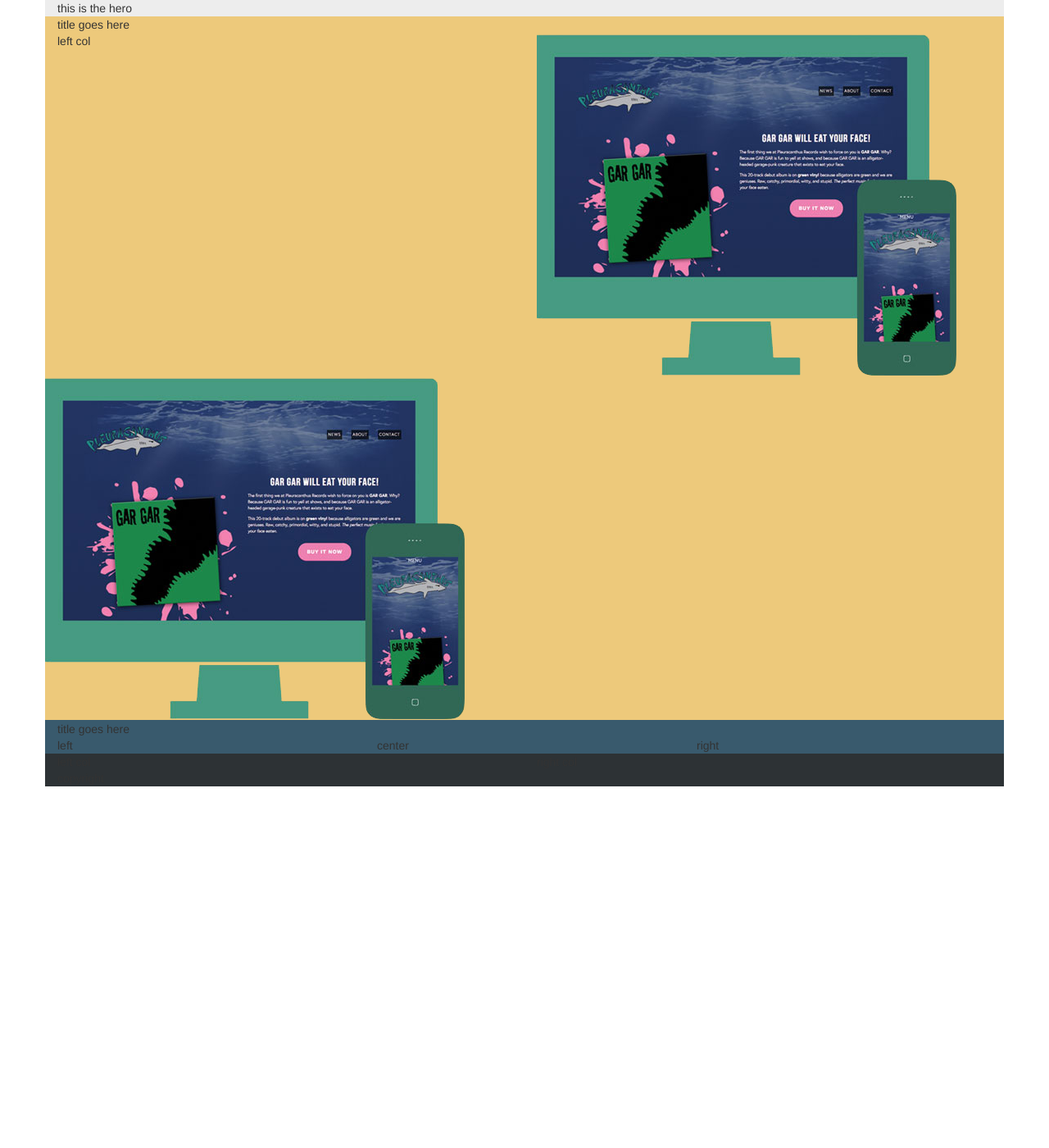
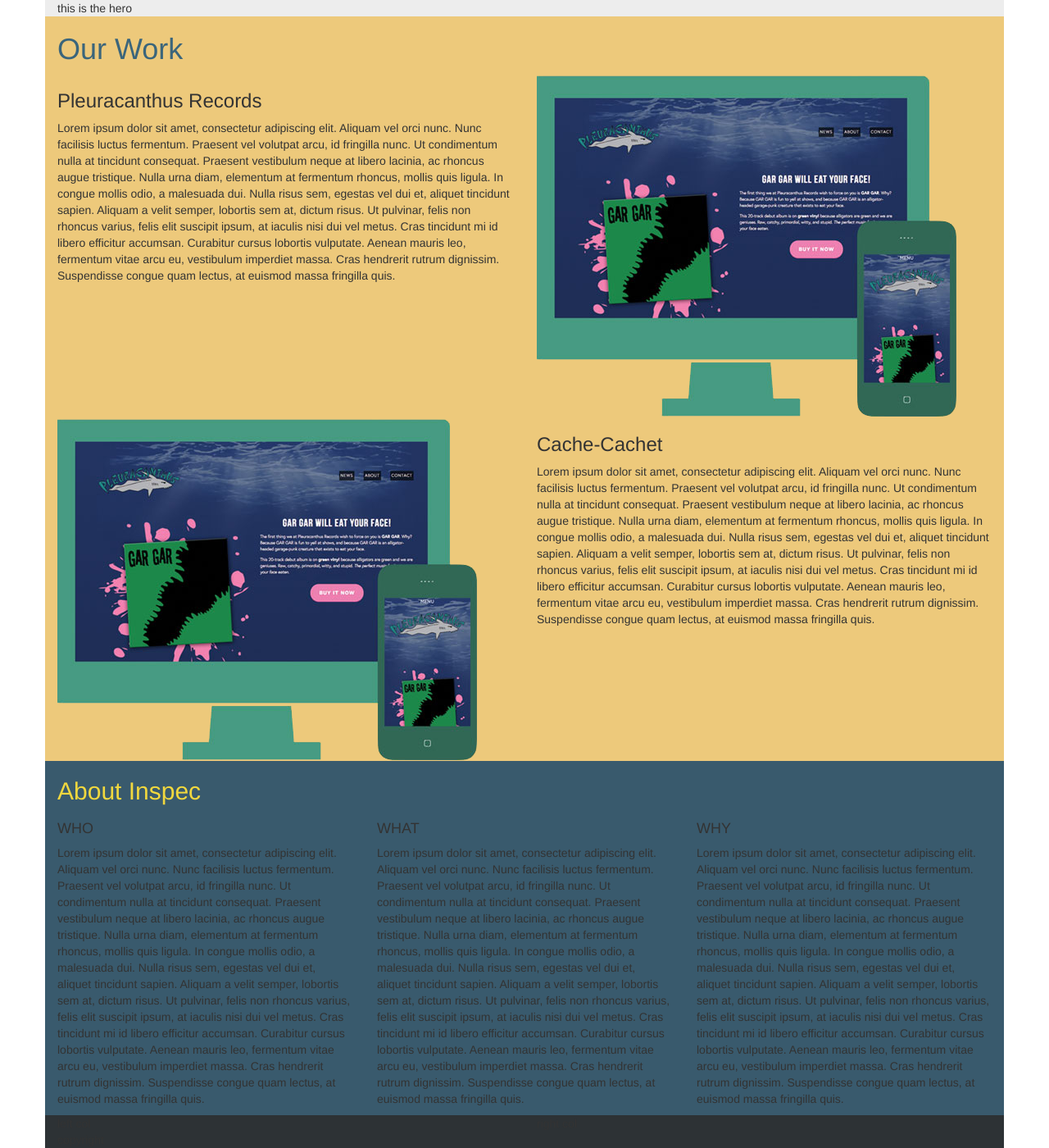
Before and after one commit to InspecDigital/inspecdigital, a plain HTML site: page index.html in a window 1280 px wide. Shown: the whole page at 82% size. Before the commit the page ends 959 px from the top, so only its background shows below. Drawn offline with Linux system fonts and the light colour scheme.

Commit message:
Placeholder text

```diff
--- a/assets/css/main.css
+++ b/assets/css/main.css
@@ -6,12 +6,12 @@ h1 {
   color: #ededed;
 }
 
-h2 {
-
+h1 {
+color: #3b657b
 }
 
-h3 {
-
+h2 {
+color: #f1d83e
 }
 
 h4 {
--- a/index.html
+++ b/index.html
@@ -45,33 +45,48 @@
 
         <div class="row yellow">
           <div class="col-sm-12">
-            title goes here
+            <h1>Our Work</h1>
           </div>
         </div>
 
         <div class="row yellow">
-          <div class="col-sm-6">left col</div>
+          <div class="col-sm-6">
+            <h3>Pleuracanthus Records</h3>
+            <p>Lorem ipsum dolor sit amet, consectetur adipiscing elit. Aliquam vel orci nunc. Nunc facilisis luctus fermentum. Praesent vel volutpat arcu, id fringilla nunc. Ut condimentum nulla at tincidunt consequat. Praesent vestibulum neque at libero lacinia, ac rhoncus augue tristique. Nulla urna diam, elementum at fermentum rhoncus, mollis quis ligula. In congue mollis odio, a malesuada dui. Nulla risus sem, egestas vel dui et, aliquet tincidunt sapien. Aliquam a velit semper, lobortis sem at, dictum risus. Ut pulvinar, felis non rhoncus varius, felis elit suscipit ipsum, at iaculis nisi dui vel metus. Cras tincidunt mi id libero efficitur accumsan. Curabitur cursus lobortis vulputate. Aenean mauris leo, fermentum vitae arcu eu, vestibulum imperdiet massa. Cras hendrerit rutrum dignissim. Suspendisse congue quam lectus, at euismod massa fringilla quis.</p>
+          </div>
           <div class="col-sm-6"><img src=/assets/img/placeholder.png></div>
         </div>
 
-        <div class="row yellow"
+        <div class="row yellow">
           <div class="col-sm-6"><img src=/assets/img/placeholder.png></div>
-          <div class="col-sm-6"></div>
-
-        <div class="row blue">
-          <div class="col-sm-12">
-            title goes here
+          <div class="col-sm-6">
+            <h3>Cache-Cachet</h3>
+            <p>Lorem ipsum dolor sit amet, consectetur adipiscing elit. Aliquam vel orci nunc. Nunc facilisis luctus fermentum. Praesent vel volutpat arcu, id fringilla nunc. Ut condimentum nulla at tincidunt consequat. Praesent vestibulum neque at libero lacinia, ac rhoncus augue tristique. Nulla urna diam, elementum at fermentum rhoncus, mollis quis ligula. In congue mollis odio, a malesuada dui. Nulla risus sem, egestas vel dui et, aliquet tincidunt sapien. Aliquam a velit semper, lobortis sem at, dictum risus. Ut pulvinar, felis non rhoncus varius, felis elit suscipit ipsum, at iaculis nisi dui vel metus. Cras tincidunt mi id libero efficitur accumsan. Curabitur cursus lobortis vulputate. Aenean mauris leo, fermentum vitae arcu eu, vestibulum imperdiet massa. Cras hendrerit rutrum dignissim. Suspendisse congue quam lectus, at euismod massa fringilla quis.</p>
           </div>
         </div>
 
         <div class="row blue">
-          <div class="col-sm-4">left</div>
-          <div class="col-sm-4">center</div>
-          <div class="col-sm-4">right</div>
+          <div class="col-sm-12">
+            <h2>About Inspec</h2>
+          </div>
         </div>
 
+        <div class="row blue">
+          <div class="col-sm-4">
+            <h4>WHO</h4>
+            <p>Lorem ipsum dolor sit amet, consectetur adipiscing elit. Aliquam vel orci nunc. Nunc facilisis luctus fermentum. Praesent vel volutpat arcu, id fringilla nunc. Ut condimentum nulla at tincidunt consequat. Praesent vestibulum neque at libero lacinia, ac rhoncus augue tristique. Nulla urna diam, elementum at fermentum rhoncus, mollis quis ligula. In congue mollis odio, a malesuada dui. Nulla risus sem, egestas vel dui et, aliquet tincidunt sapien. Aliquam a velit semper, lobortis sem at, dictum risus. Ut pulvinar, felis non rhoncus varius, felis elit suscipit ipsum, at iaculis nisi dui vel metus. Cras tincidunt mi id libero efficitur accumsan. Curabitur cursus lobortis vulputate. Aenean mauris leo, fermentum vitae arcu eu, vestibulum imperdiet massa. Cras hendrerit rutrum dignissim. Suspendisse congue quam lectus, at euismod massa fringilla quis.</p>
+          </div>
+          <div class="col-sm-4">
+            <h4>WHAT</h4>
+            <p>Lorem ipsum dolor sit amet, consectetur adipiscing elit. Aliquam vel orci nunc. Nunc facilisis luctus fermentum. Praesent vel volutpat arcu, id fringilla nunc. Ut condimentum nulla at tincidunt consequat. Praesent vestibulum neque at libero lacinia, ac rhoncus augue tristique. Nulla urna diam, elementum at fermentum rhoncus, mollis quis ligula. In congue mollis odio, a malesuada dui. Nulla risus sem, egestas vel dui et, aliquet tincidunt sapien. Aliquam a velit semper, lobortis sem at, dictum risus. Ut pulvinar, felis non rhoncus varius, felis elit suscipit ipsum, at iaculis nisi dui vel metus. Cras tincidunt mi id libero efficitur accumsan. Curabitur cursus lobortis vulputate. Aenean mauris leo, fermentum vitae arcu eu, vestibulum imperdiet massa. Cras hendrerit rutrum dignissim. Suspendisse congue quam lectus, at euismod massa fringilla quis.</p>
+          </div>
+          <div class="col-sm-4">
+            <h4>WHY</h4>
+            <p>Lorem ipsum dolor sit amet, consectetur adipiscing elit. Aliquam vel orci nunc. Nunc facilisis luctus fermentum. Praesent vel volutpat arcu, id fringilla nunc. Ut condimentum nulla at tincidunt consequat. Praesent vestibulum neque at libero lacinia, ac rhoncus augue tristique. Nulla urna diam, elementum at fermentum rhoncus, mollis quis ligula. In congue mollis odio, a malesuada dui. Nulla risus sem, egestas vel dui et, aliquet tincidunt sapien. Aliquam a velit semper, lobortis sem at, dictum risus. Ut pulvinar, felis non rhoncus varius, felis elit suscipit ipsum, at iaculis nisi dui vel metus. Cras tincidunt mi id libero efficitur accumsan. Curabitur cursus lobortis vulputate. Aenean mauris leo, fermentum vitae arcu eu, vestibulum imperdiet massa. Cras hendrerit rutrum dignissim. Suspendisse congue quam lectus, at euismod massa fringilla quis.</p>
+          </div>
+          </div>
+        </div>
       </div>
-    </div>
 
     <div class="container footer">
 
```
